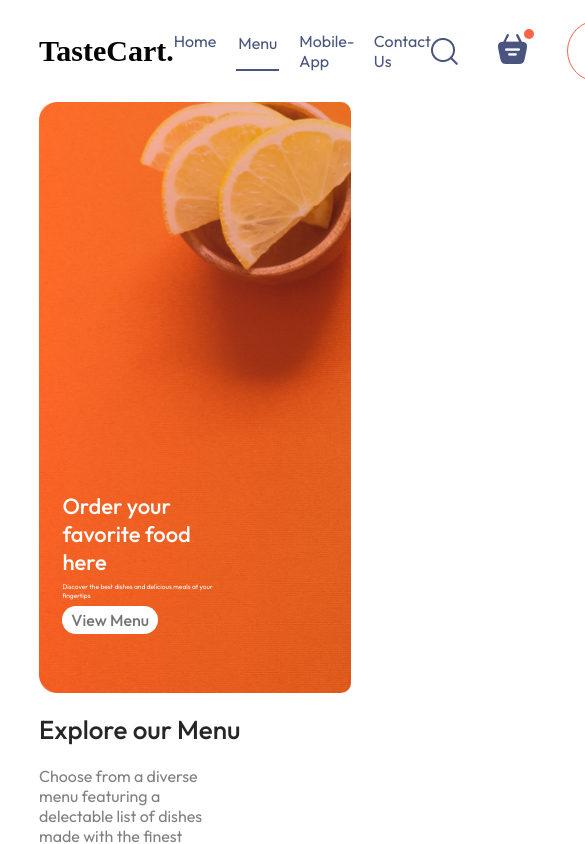
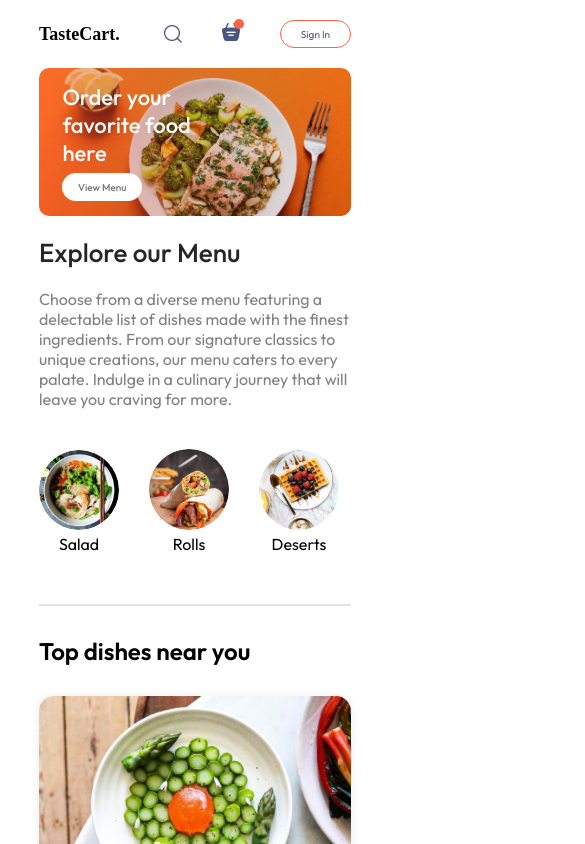
Before and after one commit to farazakram123/TasteCart, a React (Vite) app in the folder Frontend/: page / in a window 390 px wide. Shown: the top 844 px of the page, 585 px wide, since content can reach past the window. Built offline with nearby package versions, Linux system fonts and the light colour scheme; a web font is replaced by a local one.

Commit message:
Create Responsive Website

```diff
--- a/Frontend/src/components/AppDownload/AppDownload.css
+++ b/Frontend/src/components/AppDownload/AppDownload.css
@@ -22,3 +22,18 @@
 .app-download-img img:hover{
     transform: scale(1.05);
 }
+@media (max-width : 980px) {
+    .app-download p {
+        font-size: 35px;
+    }
+}
+@media (max-width : 780px) {
+    .app-download p {
+        font-size: 30px;
+    }
+}
+@media (max-width : 400px) {
+    .app-download p {
+        font-size: 25px;
+    }
+}
--- a/Frontend/src/components/ExploreMenu/ExploreMenu.css
+++ b/Frontend/src/components/ExploreMenu/ExploreMenu.css
@@ -10,7 +10,7 @@
     color: #262626;
 }
 .explore-menu-text{
-    max-width: 60%;
+    max-width: 100%;
     color: #808080;
 }
 .explore-menu-list{
@@ -43,3 +43,8 @@
     border: 4px solid tomato;
     padding: 2px;
 }
+@media (max-width : 980px) {
+    .explore-menu-text{
+        font-size: 16px;
+    }
+}
--- a/Frontend/src/components/Footer/Footer.css
+++ b/Frontend/src/components/Footer/Footer.css
@@ -47,3 +47,13 @@
     border: none;
     background-color: grey;
 }
+@media (max-width : 720px) {
+  .footer-content {
+    display: flex;
+    flex-direction: column;
+    gap: 35px;
+  }
+  .footer-copyright {
+    text-align: center;
+  }
+}
--- a/Frontend/src/components/Header/Header.css
+++ b/Frontend/src/components/Header/Header.css
@@ -1,12 +1,12 @@
-.header{
+.header {
   height: 70vh;
-    background: url('/header_img.png') no-repeat;
+  background: url("/header_img.png") no-repeat;
   background-size: cover;
   margin: auto;
   position: relative;
   border-radius: 10px;
 }
-.header-contents{
+.header-contents {
   position: absolute;
   display: flex;
   flex-direction: column;
@@ -17,16 +17,16 @@
   left: 6vw;
   animation: fadeIn 3s;
 }
-.header-contents h2{
+.header-contents h2 {
   font-weight: 500;
   color: white;
   font-size: max(4.5vw, 22px);
 }
-.header-contents p{
+.header-contents p {
   color: white;
   font-size: 1.7vw;
 }
-.header-contents button{
+.header-contents button {
   border: none;
   color: #747474;
   background-color: white;
@@ -36,3 +36,26 @@
   font-size: 1rem;
   cursor: pointer;
 }
+@media (max-width: 980px) {
+    .header {
+        height: 38vw;
+    }
+    .header-contents{
+        max-width: 45%;
+    }
+    .header-contents{
+        font-size: 1.4vw;
+    }
+}
+@media (max-width: 780px) {
+    .header-contents{
+        max-width: 55%;
+    }
+    .header-contents p{
+        display: none;
+    }
+    .header-contents button{
+        padding: 2vw 4vw;
+        font-size: 10px;
+    }
+}
--- a/Frontend/src/components/Navbar/Navbar.css
+++ b/Frontend/src/components/Navbar/Navbar.css
@@ -53,3 +53,45 @@
     top: -15%;
     right: -25%;
 }
+@media (max-width : 980px){
+    .navbar .logo{
+        font-size: 22px;
+    }
+    .navbar-menu{
+        gap: 15px;
+        font-size: 14px;
+    }
+}
+@media (max-width : 880px){
+    .navbar .logo{
+        font-size: 18px;
+    }
+    .navbar-menu li{
+        font-size: 13px;
+    }
+    .navbar-right button{
+        padding: 7px 20px;
+        font-size: 14px;
+    }
+}
+@media (max-width : 780px){
+    .navbar-menu li{
+        display: none;
+    }
+    .navbar-right img{
+        width: 22px;
+    }
+    .navbar-right button{
+        padding: 7px 20px;
+        font-size: 12px;
+    }
+}
+@media (max-width : 600px){
+    .navbar-right img{
+        width: 18px;
+    }
+    .navbar-right button{
+        font-size: 10px;
+        height: 28px;
+    }
+}
```
Lines whose indentation alone changed are shown as unchanged.
